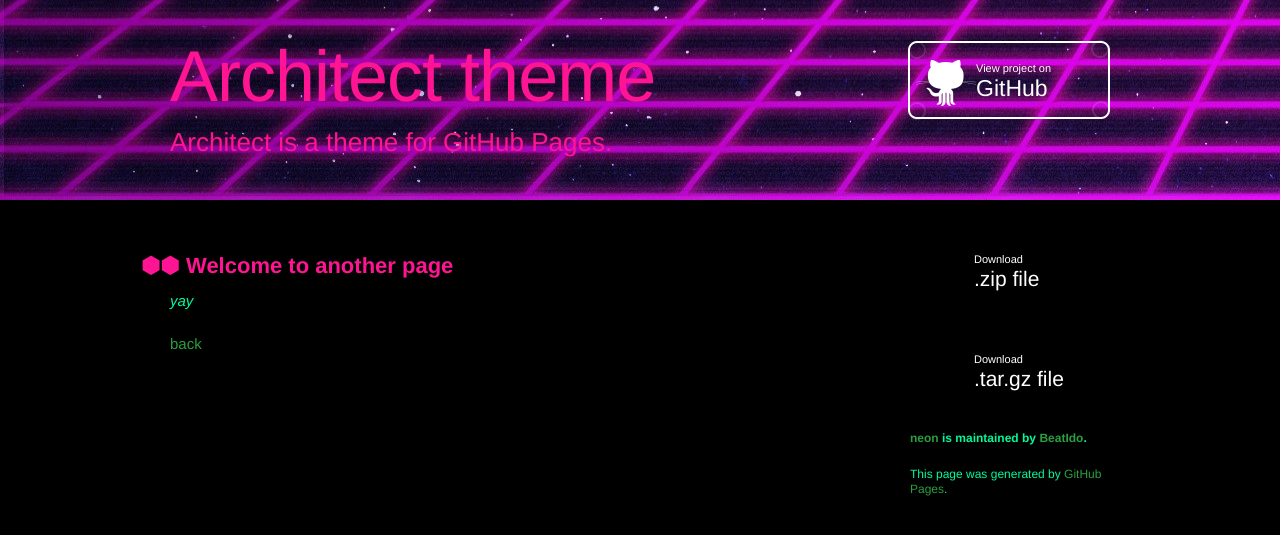
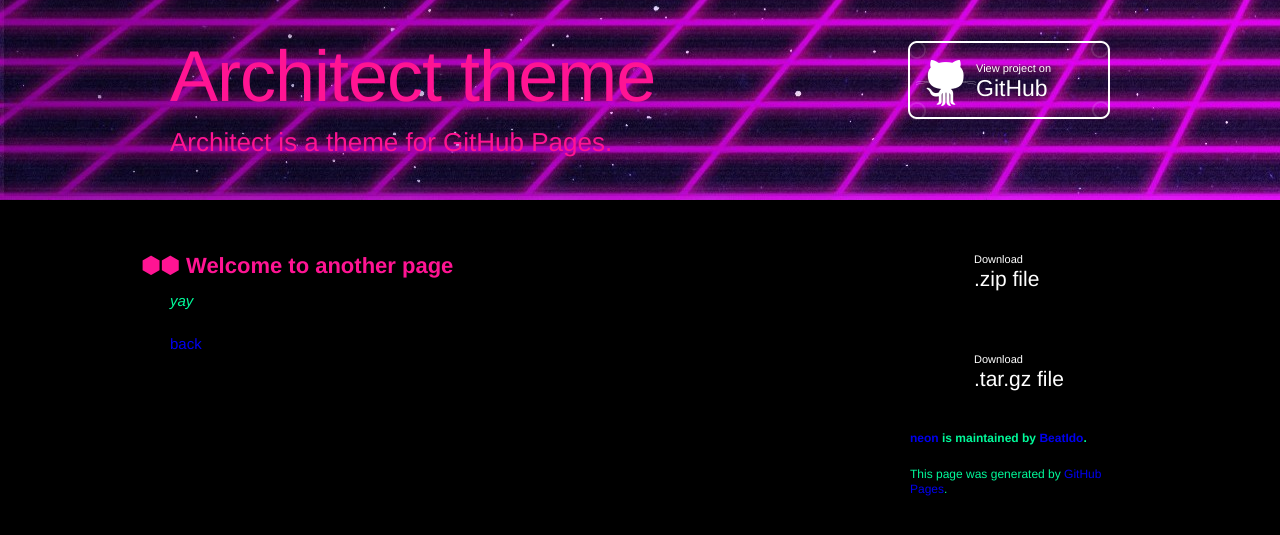
Before and after one commit to BeatIdo/neon, a Jekyll site: the page built from another-page.md, in a window 1280 px wide. Shown: the top 535 px of the page. Built offline with Jekyll 4.4.1, drawn with Linux system fonts in a browser that asks for light colours; our own code applies the rules of GitHub Pages for plain Markdown files.

Commit message:
Update jekyll-theme-architect.scss

```diff
--- a/_sass/jekyll-theme-architect.scss
+++ b/_sass/jekyll-theme-architect.scss
@@ -18,7 +18,7 @@ p {
 }
 
 a {
-  color: #299f3f;
+  color: #limegreen;
 }
 a:hover {
   color: #1b6a2a;
```
